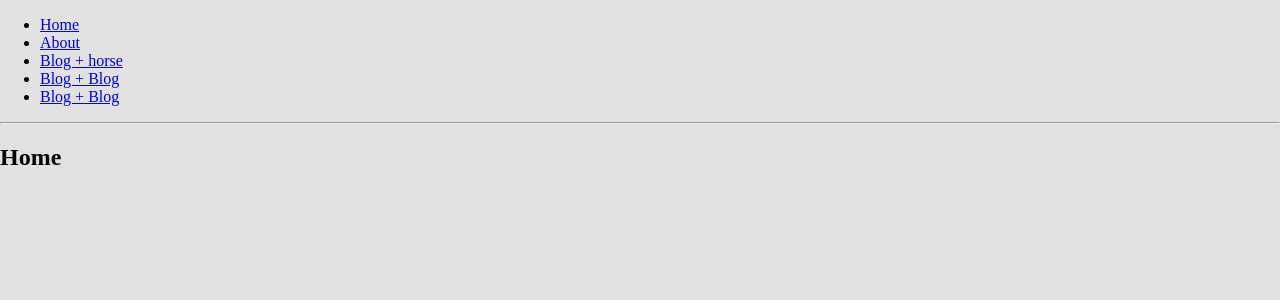
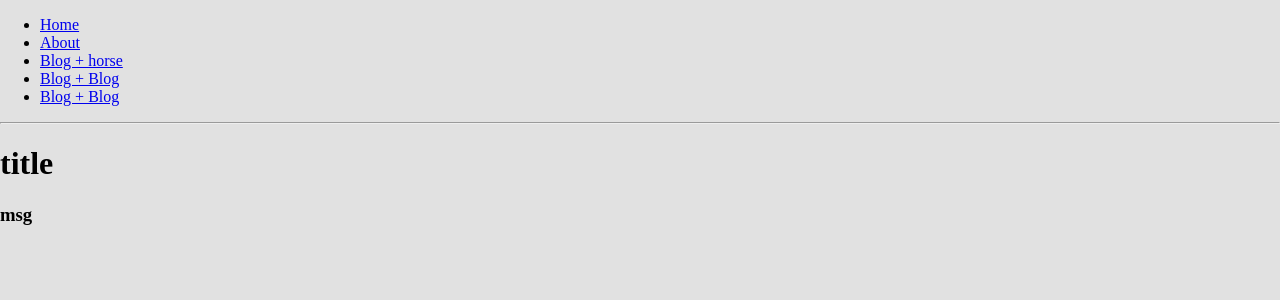
Before and after one commit to nesl-archive/react-sample, a React (Create React App) app: page / in a window 1280 px wide. Shown: the top 300 px of the page. Built offline with nearby package versions, Linux system fonts and the light colour scheme.

Commit message:
component

```diff
--- /dev/null
+++ b/src/component/TestBox.js
@@ -0,0 +1,18 @@
+import React from 'react'
+import PropTypes from 'prop-types'
+
+function TextBox({ title, msg }) {
+    return (
+        <div>
+            <h1>{title}</h1>
+            <h3>{msg}</h3>
+        </div>
+    );
+}
+
+TextBox.propTypes = {
+    title: PropTypes.string.isRequired,
+    msg: PropTypes.string.isRequired,
+}
+
+export default TextBox
--- a/src/pages/Home.tsx
+++ b/src/pages/Home.tsx
@@ -1,7 +1,8 @@
 import React from "react";
+import TextBox from '../component/TestBox'
 
 export default function Home(): JSX.Element{
     return (
-        <h2>Home</h2>
+        <TextBox title="title" msg="msg"></TextBox>
     )
 }
```
